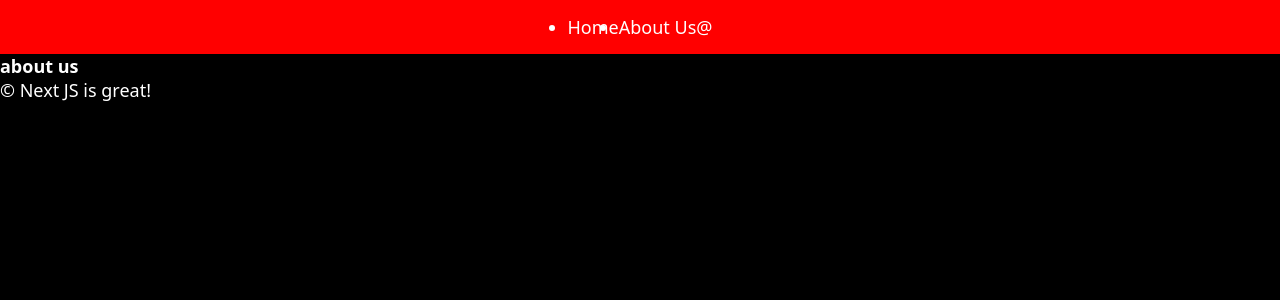
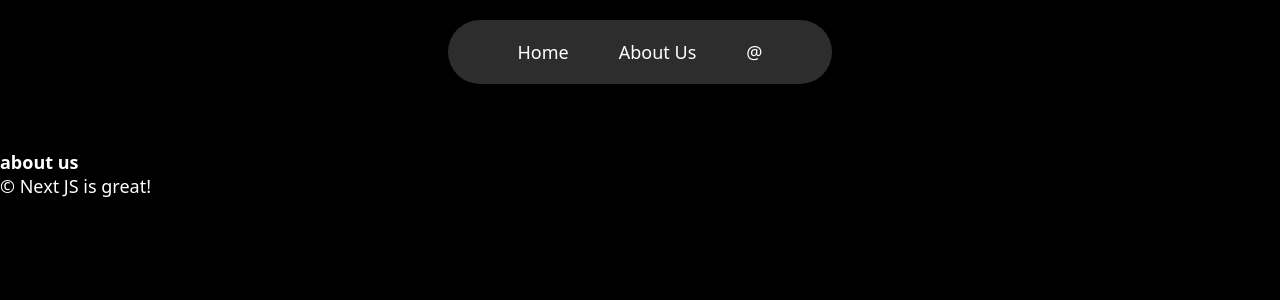
Before and after one commit to woooooooojin/study_nextJS14, a Next.js app: page /about-us in a window 1280 px wide. Shown: the top 300 px of the page. Built offline with nearby package versions, Linux system fonts and the light colour scheme.

Commit message:
movie component

```diff
--- a/app/(home)/page.jsx
+++ b/app/(home)/page.jsx
@@ -1,4 +1,5 @@
 import Link from "next/link"
+import Movie from "../../components/movie"
 
 export const metadata = {
     title: 'Home',
@@ -17,7 +18,7 @@ export default async function HomePage(){
     const movies = await getMovies()
     return (
         <>
-            {movies.map(movie => <li key={movie.id}><Link href={`/movies/${movie.id}`}>{movie.title}</Link></li>)}
+            {movies.map(movie => <Movie/>)}
         </>
     )
 }
--- a/styles/global.css
+++ b/styles/global.css
@@ -2,6 +2,7 @@ body{
     background-color: black;
     font-family: system-ui, -apple-system, BlinkMacSystemFont, 'Segoe UI', Roboto, Oxygen, Ubuntu, Cantarell, 'Open Sans', 'Helvetica Neue', sans-serif;
     color: white;
+    padding-top: 150px;
 }
 a{
     color: inherit;
--- a/styles/navigation.module.css
+++ b/styles/navigation.module.css
@@ -1,9 +1,28 @@
-.nav{
-    background-color: red;
-    padding: 15px 100px;
-}
-.nav ul{
+.nav {
+    background-color: #2d2d2d;
+    position: fixed;
+    width: 30%;
+    margin: 0 auto;
+    top: 20px;
+    border-radius: 50px;
+    padding: 20px 0px;
+    left: 50%;
+    z-index: 10;
+    transform: translateX(-50%);
+  }
+
+  .nav ul {
     display: flex;
     justify-content: center;
-    align-items: center;
-}
+    gap: 50px;
+  }
+
+  .nav ul li {
+    list-style: none;
+    transform: none;
+    transition: all 0.1s ease-in-out;
+  }
+
+  .nav ul li:hover {
+    transform: scale(1.05);
+  }
```
Also changed, not shown: components/movie.jsx (added, +11 -0 lines).
